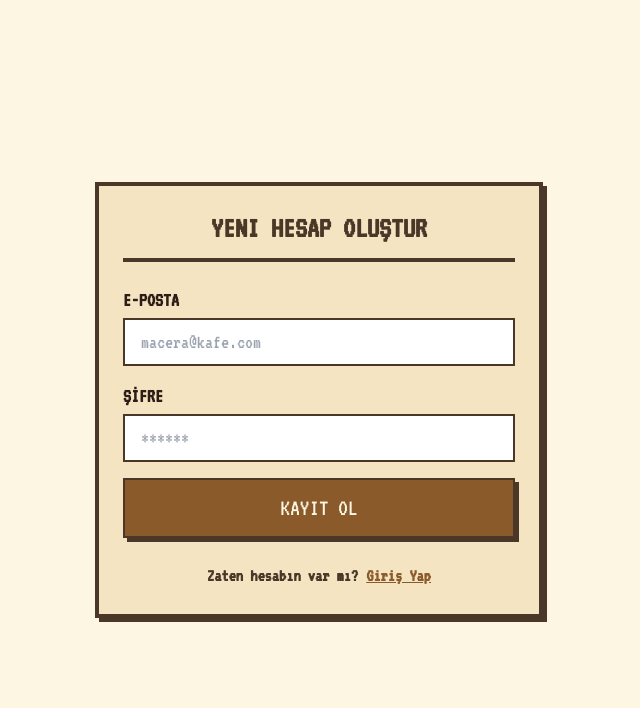
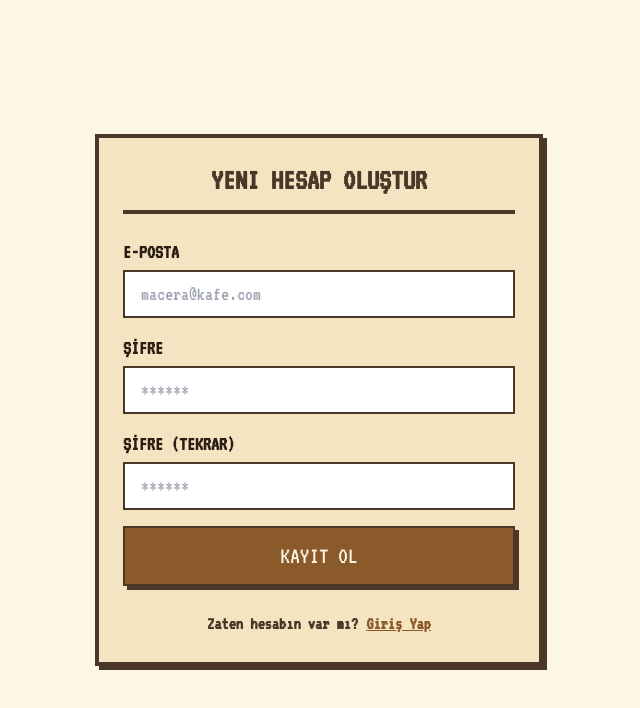
Before and after one commit to ArdaBerke4/Menu, a React (Vite) app: page /auth in a window 1280 px wide. Both pictures are taken after a click on the button "Kayıt Ol". Shown: the top 708 px of the page, without its empty margins (321-961 px from the left). Built offline with nearby package versions, Linux system fonts and the light colour scheme; a web font is replaced by a local one.

Commit message:
feat: add confirm password, email validation, and state reset on auth tabs

```diff
--- a/src/pages/Auth.tsx
+++ b/src/pages/Auth.tsx
@@ -6,13 +6,36 @@ export default function Auth() {
   const [isRegister, setIsRegister] = useState(false); // Giriş mi kayıt mı kontrolü
   const [email, setEmail] = useState('');
   const [password, setPassword] = useState('');
+  const [confirmPassword, setConfirmPassword] = useState('');
   const [loading, setLoading] = useState(false);
   const navigate = useNavigate();
 
   const [errorMsg, setErrorMsg] = useState<string | null>(null);
 
+  const toggleMode = () => {
+    setIsRegister(!isRegister);
+    setEmail('');
+    setPassword('');
+    setConfirmPassword('');
+    setErrorMsg(null);
+  };
+
   const handleAuth = async (e: React.FormEvent) => {
     e.preventDefault();
+
+    if (isRegister) {
+      const emailRegex = /^[^\s@]+@[^\s@]+\.[^\s@]+$/;
+      if (!emailRegex.test(email)) {
+        setErrorMsg("Lütfen geçerli bir e-posta adresi girin.");
+        return;
+      }
+
+      if (password !== confirmPassword) {
+        setErrorMsg("Şifreler eşleşmiyor, lütfen kontrol edin.");
+        return;
+      }
+    }
+
     setLoading(true);
     setErrorMsg(null);
 
@@ -68,6 +91,20 @@ export default function Auth() {
             />
           </div>
 
+          {isRegister && (
+            <div>
+              <label className="block font-bold mb-1">ŞİFRE (TEKRAR)</label>
+              <input
+                type="password"
+                required
+                value={confirmPassword}
+                onChange={(e) => setConfirmPassword(e.target.value)}
+                placeholder="******"
+                className="w-full px-4 py-2 border-2 border-brand-dark bg-white focus:outline-none"
+              />
+            </div>
+          )}
+
           <button
             type="submit"
             disabled={loading}
@@ -80,7 +117,8 @@ export default function Auth() {
         <p className="text-center text-lg mt-6 text-brand-dark font-bold">
           {isRegister ? 'Zaten hesabın var mı?' : 'Henüz mekanını kaydetmedin mi?'}
           <button
-            onClick={() => setIsRegister(!isRegister)}
+            onClick={toggleMode}
+            type="button"
             className="ml-2 text-brand underline hover:text-brand-dark focus:outline-none"
           >
             {isRegister ? 'Giriş Yap' : 'Kayıt Ol'}
```
